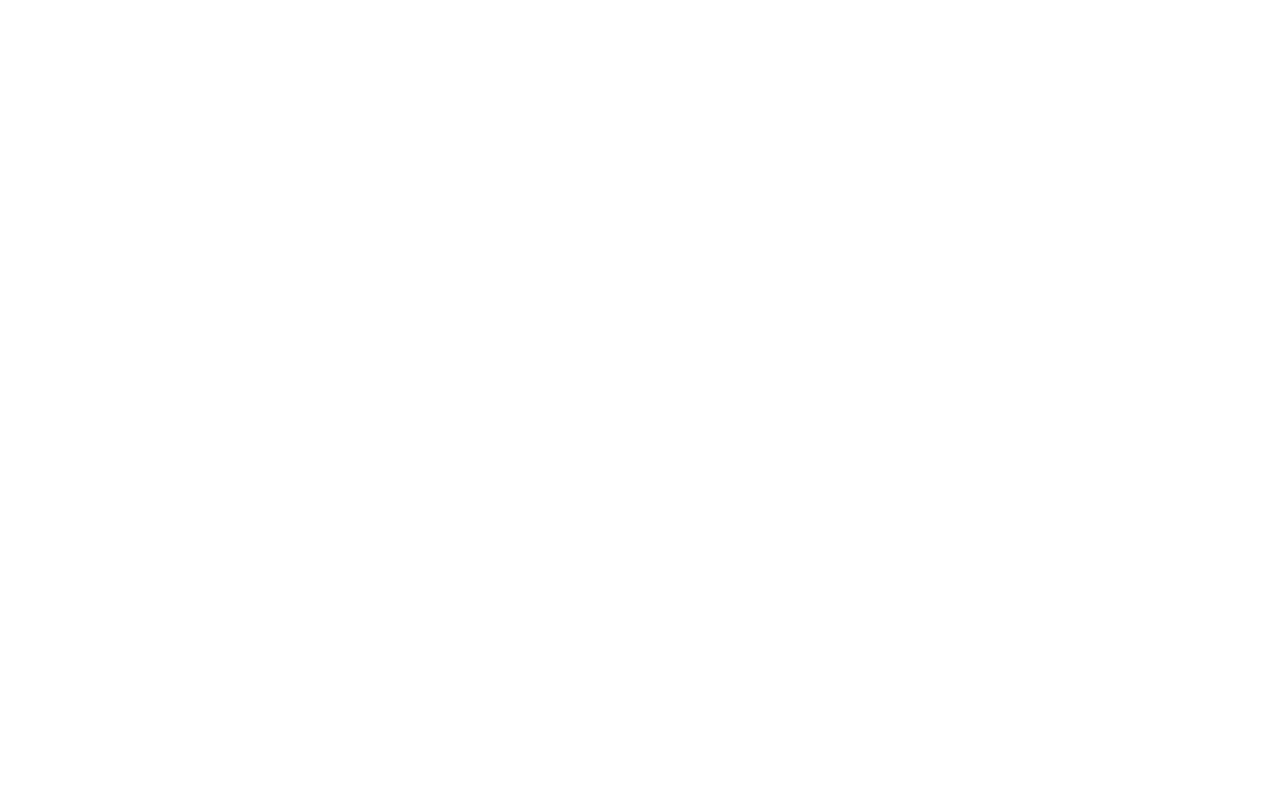
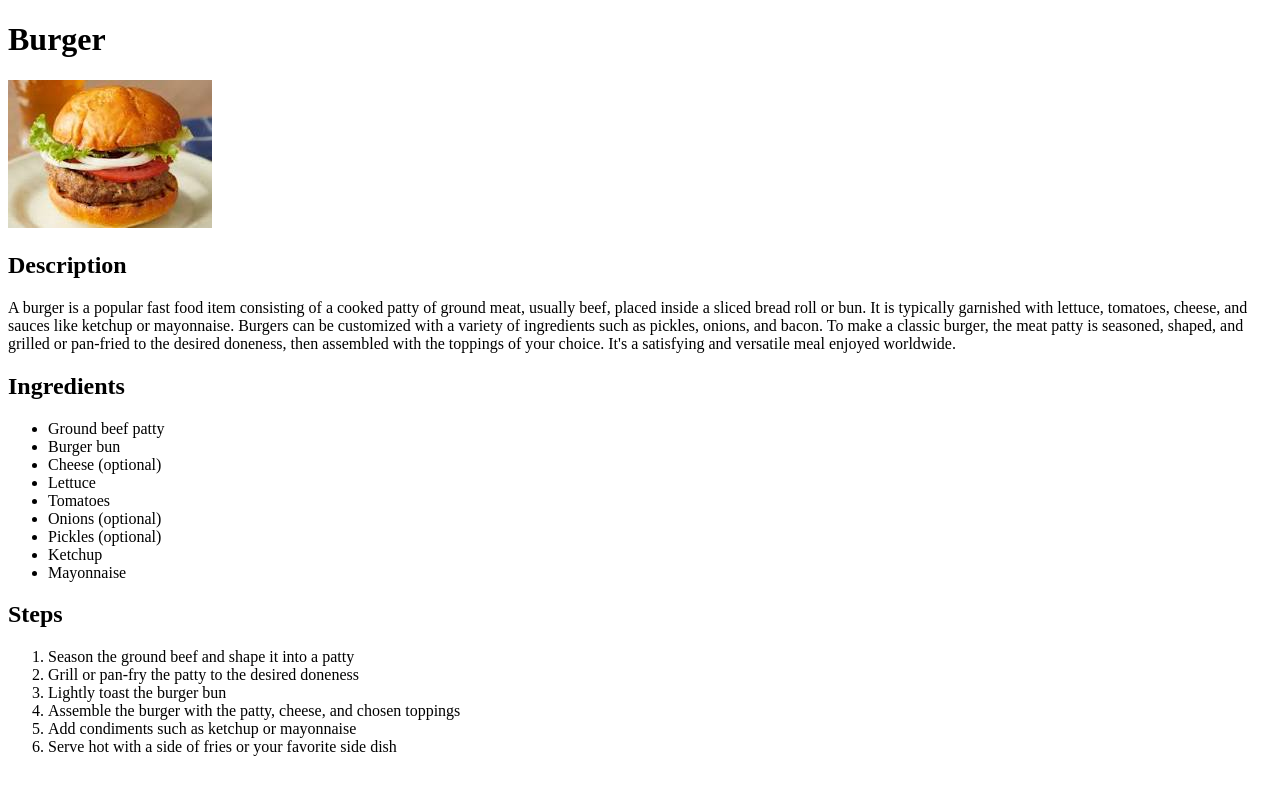
Before and after one commit to ChillingTyrant/odin-recipes, a plain HTML site: page recipe/burger.html in a window 1280 px wide. Drawn offline with Linux system fonts and the light colour scheme.

Commit message:
forgot to add burger and now added it

```diff
--- a/recipe/burger.html
+++ b/recipe/burger.html
@@ -0,0 +1,42 @@
+<!DOCTYPE html>
+<html lang="en">
+<head>
+    <meta charset="UTF-8">
+    <meta name="viewport" content="width=device-width, initial-scale=1.0">
+    <title>Burger</title>
+</head>
+<body>
+    <h1>Burger</h1>
+
+    <img src="burger.jpeg" alt="burger image">
+
+    <h2>Description</h2>
+<p>
+A burger is a popular fast food item consisting of a cooked patty of ground meat, usually beef, placed inside a sliced bread roll or bun. It is typically garnished with lettuce, tomatoes, cheese, and sauces like ketchup or mayonnaise. Burgers can be customized with a variety of ingredients such as pickles, onions, and bacon. To make a classic burger, the meat patty is seasoned, shaped, and grilled or pan-fried to the desired doneness, then assembled with the toppings of your choice. It's a satisfying and versatile meal enjoyed worldwide.
+</p>
+
+<h2>Ingredients</h2>
+<ul>
+    <li>Ground beef patty</li>
+    <li>Burger bun</li>
+    <li>Cheese (optional)</li>
+    <li>Lettuce</li>
+    <li>Tomatoes</li>
+    <li>Onions (optional)</li>
+    <li>Pickles (optional)</li>
+    <li>Ketchup</li>
+    <li>Mayonnaise</li>
+</ul>
+
+<h2>Steps</h2>
+<ol>
+    <li>Season the ground beef and shape it into a patty</li>
+    <li>Grill or pan-fry the patty to the desired doneness</li>
+    <li>Lightly toast the burger bun</li>
+    <li>Assemble the burger with the patty, cheese, and chosen toppings</li>
+    <li>Add condiments such as ketchup or mayonnaise</li>
+    <li>Serve hot with a side of fries or your favorite side dish</li>
+</ol>
+
+</body>
+</html>
```
Also changed, not shown: index.html (+1 -0 lines).
